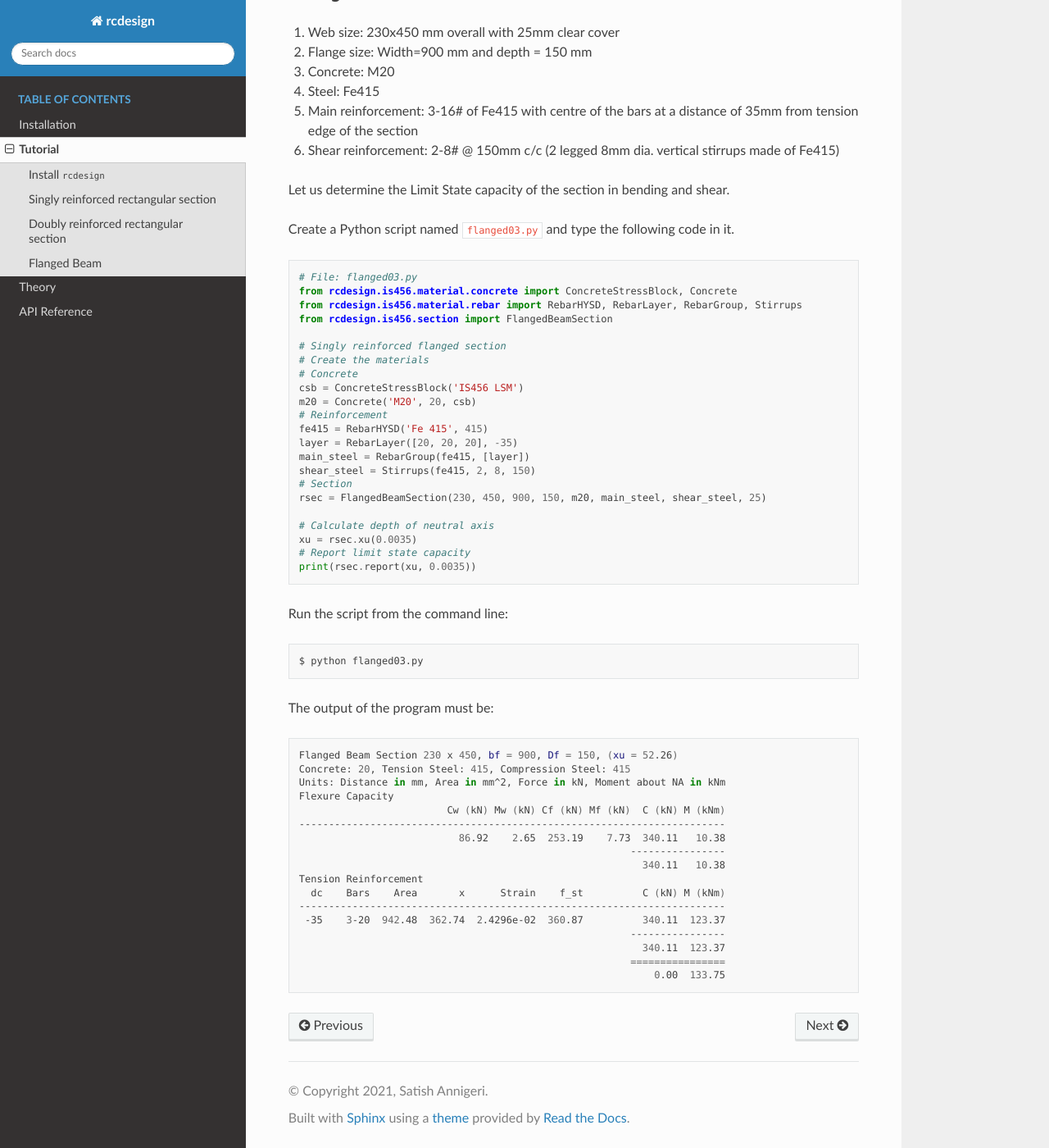
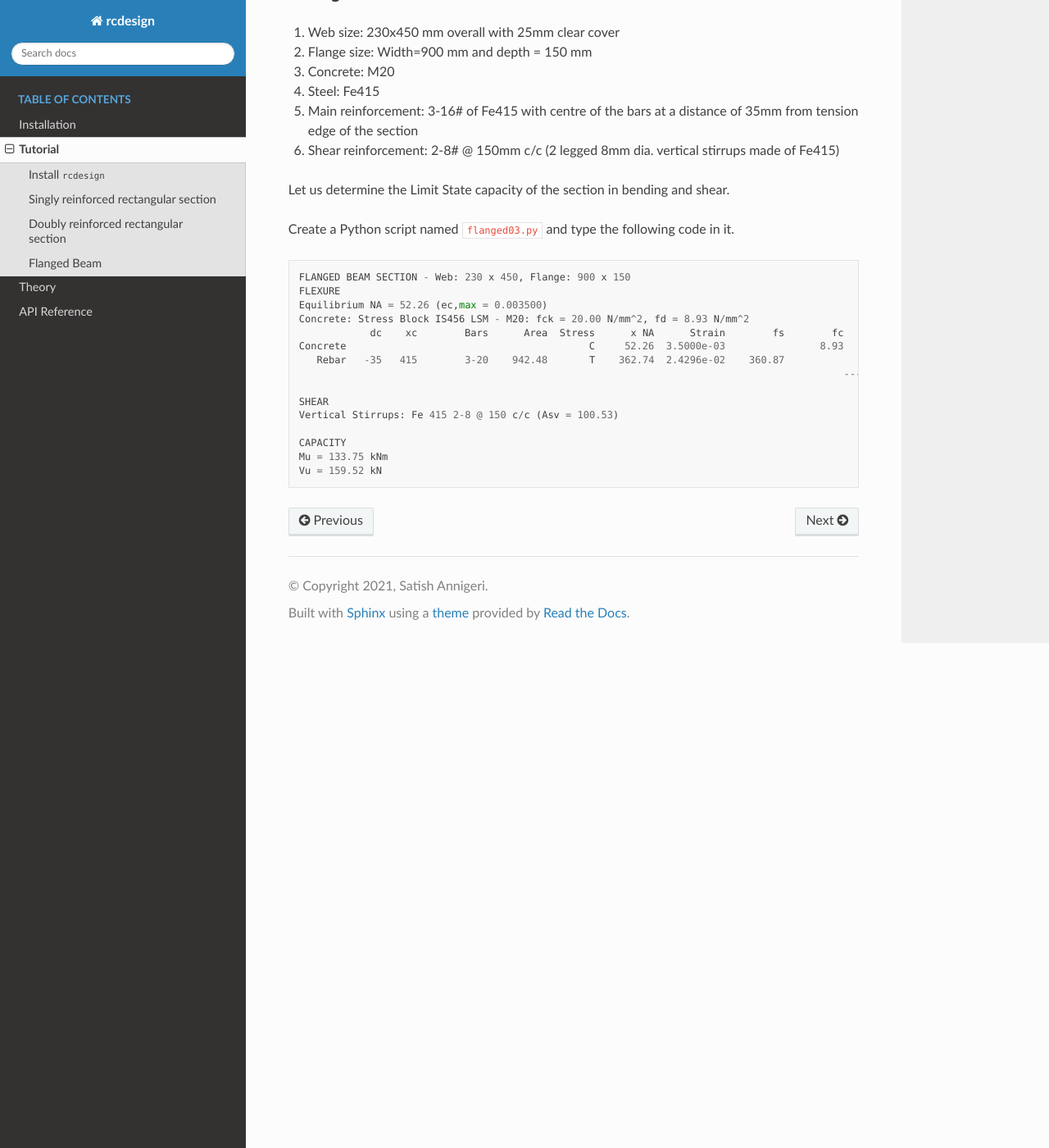
Before and after one commit to satish-annigeri/rcdesign, a Sphinx documentation site: the page built from docs/source/tutorial.md, in a window 1280 px wide and 1400 px high, scrolled down 3342 px. Shown: the whole window at 82% size. Built offline with Sphinx 7.4.7 and the Read the Docs theme 2.0.0, drawn with Linux system fonts in a browser that asks for light colours.

Commit message:
Updated tutorial.md for flanged03.py

````diff
--- a/docs/source/tutorial.md
+++ b/docs/source/tutorial.md
@@ -161,51 +161,19 @@ Let us determine the Limit State capacity of the section in bending and shear.
 Create a Python script named `flanged03.py` and type the following code in it.
 
 ```python
-# File: flanged03.py
-from rcdesign.is456.material.concrete import ConcreteStressBlock, Concrete
-from rcdesign.is456.material.rebar import RebarHYSD, RebarLayer, RebarGroup, Stirrups
-from rcdesign.is456.section import FlangedBeamSection
+FLANGED BEAM SECTION - Web: 230 x 450, Flange: 900 x 150
+FLEXURE
+Equilibrium NA = 52.26 (ec,max = 0.003500)
+Concrete: Stress Block IS456 LSM - M20: fck = 20.00 N/mm^2, fd = 8.93 N/mm^2
+            dc    xc        Bars      Area  Stress      x NA      Strain        fs        fc     Force    Moment
+Concrete                                         C     52.26  3.5000e-03                8.93    340.11     10.38
+   Rebar   -35   415        3-20    942.48       T    362.74  2.4296e-02    360.87              340.11    123.37
+                                                                                            --------------------
+                                                                                                  0.00    133.75
+SHEAR
+Vertical Stirrups: Fe 415 2-8 @ 150 c/c (Asv = 100.53)
 
-# Singly reinforced flanged section
-# Create the materials
-# Concrete
-csb = ConcreteStressBlock('IS456 LSM')
-m20 = Concrete('M20', 20, csb)
-# Reinforcement
-fe415 = RebarHYSD('Fe 415', 415)
-layer = RebarLayer([20, 20, 20], -35)
-main_steel = RebarGroup(fe415, [layer])
-shear_steel = Stirrups(fe415, 2, 8, 150)
-# Section
-rsec = FlangedBeamSection(230, 450, 900, 150, m20, main_steel, shear_steel, 25)
-
-# Calculate depth of neutral axis
-xu = rsec.xu(0.0035)
-# Report limit state capacity
-print(rsec.report(xu, 0.0035))
+CAPACITY
+Mu = 133.75 kNm
+Vu = 159.52 kN
 ```
-Run the script from the command line:
-```bash
-$ python flanged03.py
-```
-
-The output of the program must be:
-```bash
-Flanged Beam Section 230 x 450, bf = 900, Df = 150, (xu = 52.26)
-Concrete: 20, Tension Steel: 415, Compression Steel: 415
-Units: Distance in mm, Area in mm^2, Force in kN, Moment about NA in kNm
-Flexure Capacity
-                         Cw (kN) Mw (kN) Cf (kN) Mf (kN)  C (kN) M (kNm)
-------------------------------------------------------------------------
-                           86.92    2.65  253.19    7.73  340.11   10.38
-                                                        ----------------
-                                                          340.11   10.38
-Tension Reinforcement
-  dc    Bars    Area       x      Strain    f_st          C (kN) M (kNm)
-------------------------------------------------------------------------
- -35    3-20  942.48  362.74  2.4296e-02  360.87          340.11  123.37
-                                                        ----------------
-                                                          340.11  123.37
-                                                        ================
-                                                            0.00  133.75
-```
````
